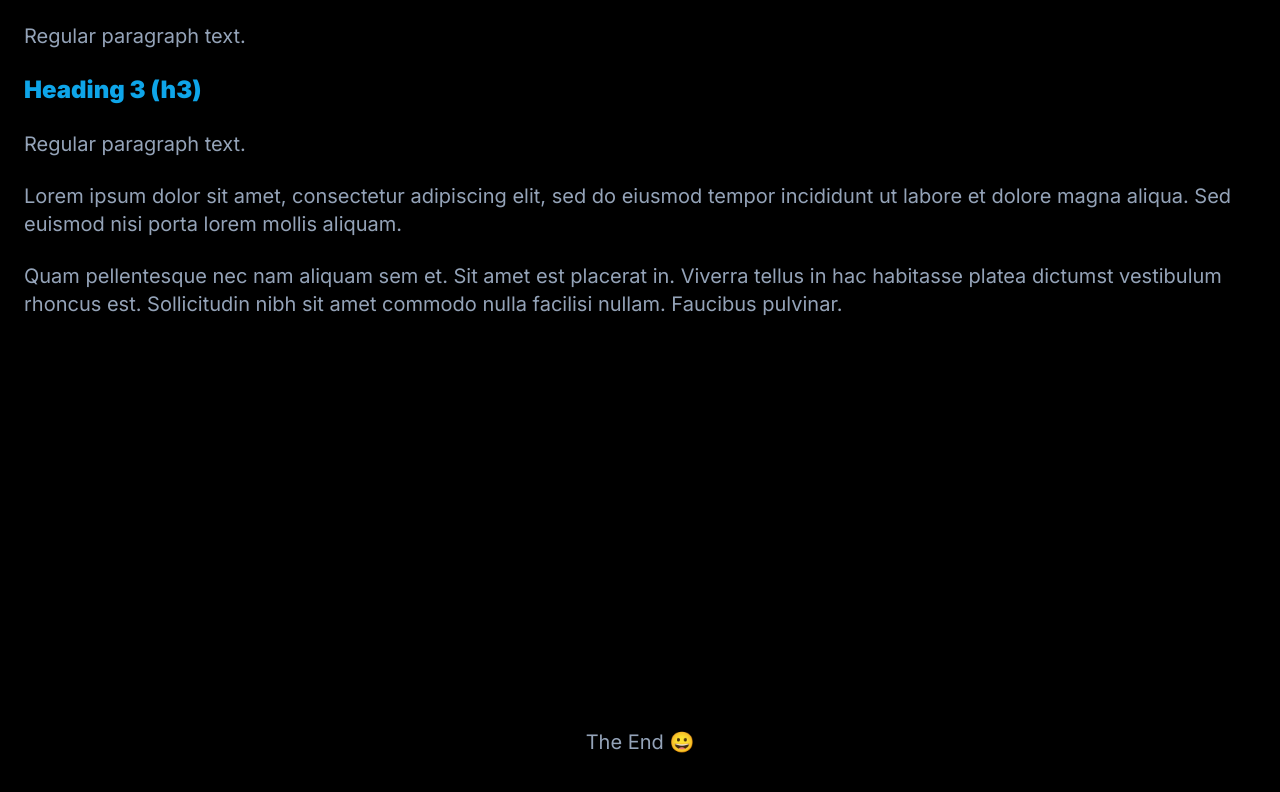
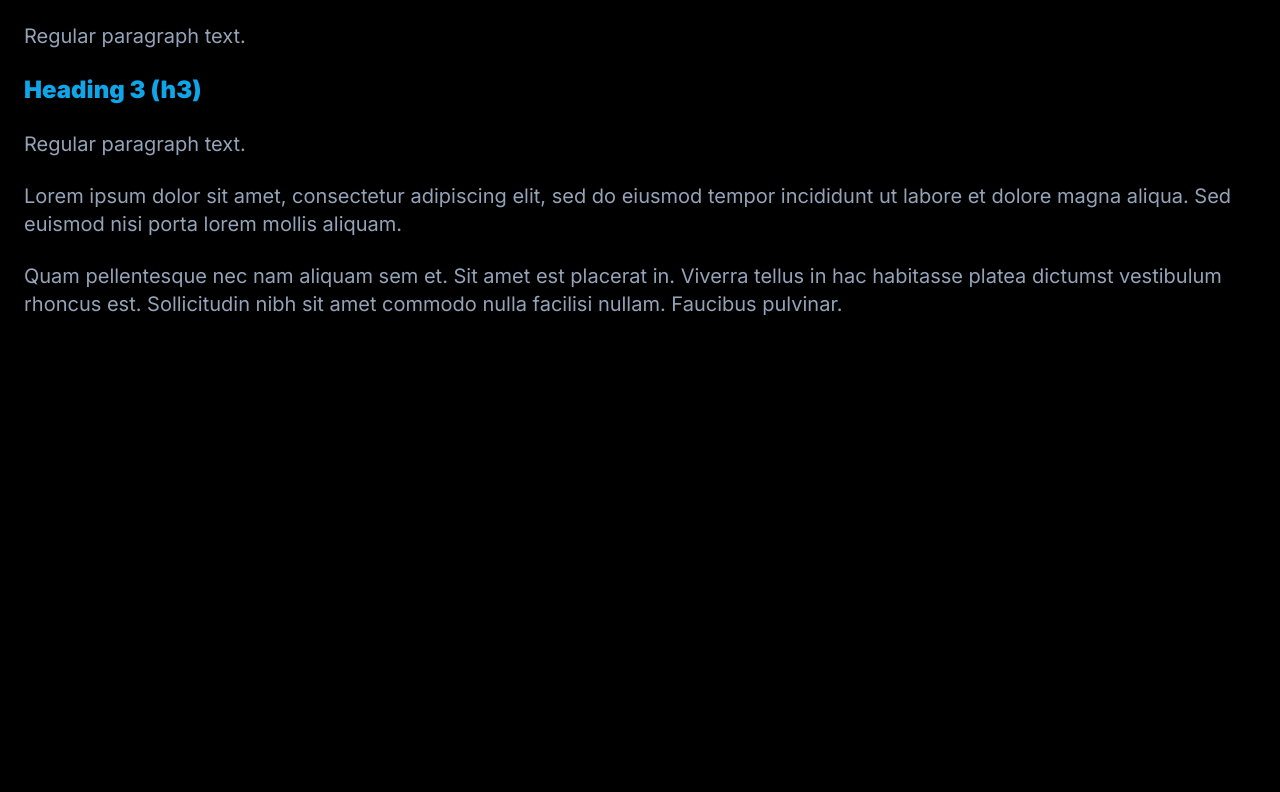
Before and after one commit to veryoddthomas/about, a Next.js app: page /debug in a window 1280 px wide. Shown: the part 634-1426 px from the top of the page. Built offline with nearby package versions, Linux system fonts and the light colour scheme; a web font is replaced by a local one.

Commit message:
Create component for PageEndDiv
Removed 'The End' from the pages.  It didn't improve
the overall experience.

```diff
--- a/app/(pages)/debug/page.js
+++ b/app/(pages)/debug/page.js
@@ -1,3 +1,5 @@
+import PageEndDiv from "../../components/PageEndDiv";
+
 export default function Debug() {
     return (
         <main className="bg-primary-dark">
@@ -42,11 +44,7 @@ export default function Debug() {
                     amet commodo nulla facilisi nullam. Faucibus pulvinar.
                 </p>
 
-                {/* The following pads below the last entry so that following
-                    the link will place the anchor at the top of the screen */}
-                <div className='min-h-screen min-w-full justify-center items-center flex flex-grow'>
-                    The End 😀
-                </div>
+                <PageEndDiv />
             </div>
         </main >
     );
--- a/app/(pages)/domains/page.jsx
+++ b/app/(pages)/domains/page.jsx
@@ -1,4 +1,5 @@
 import { domains } from "../../data/domains";
+import PageEndDiv from "../../components/PageEndDiv";
 
 
 const DomainDescription = ({ title, id, desc, icon, index }) => (
@@ -47,11 +48,7 @@ export default function Domains() {
             index={index}
             {...domain} />
         ))}
-        {/* The following pads below the last entry so that following
-            the link will place the anchor at the top of the screen */}
-        <div className='min-h-screen min-w-full justify-center items-center flex flex-grow'>
-          The End 😀
-        </div>
+        <PageEndDiv />
       </div>
     </main >
   );
--- a/app/(pages)/languages/page.jsx
+++ b/app/(pages)/languages/page.jsx
@@ -1,5 +1,5 @@
 import { languages, proficiency_ratings } from "../../data/languages";
-// import Image from "next/image";
+import PageEndDiv from "../../components/PageEndDiv";
 
 
 const LanguageDescription = ({ title, id, desc, proficiency, icon, index }) => (
@@ -57,11 +57,7 @@ export default function Languages() {
             index={index}
             {...language} />
         ))}
-        {/* The following pads below the last entry so that following
-            the link will place the anchor at the top of the screen */}
-        <div className='min-h-screen min-w-full justify-center items-center flex flex-grow'>
-          The End 😀
-        </div>
+        <PageEndDiv />
       </div>
     </main>
   );
--- a/app/assets/index.js
+++ b/app/assets/index.js
@@ -46,6 +46,7 @@ import valhalla from "./company/valhalla.png";
 import dod from "./dod.png";
 import src from "./src.png";
 import qrcode from "./qrcode.png";
+import tomz from "./tom-z-mercury-dark.png";
 
 
 export {
@@ -93,4 +94,5 @@ export {
   dod,
   src,
   qrcode,
+  tomz,
 };
--- /dev/null
+++ b/app/components/PageEndDiv.jsx
@@ -0,0 +1,10 @@
+{/* The following pads below the last entry so that following
+    the link will place the anchor at the top of the screen */}
+const PageEndDiv = ({ children, center }) => {
+    return (
+        <div className={`min-h-screen min-w-full flex flex-grow ${(center) ? 'justify-center items-center' : ''}`}>
+            {children}
+        </div>
+    )
+}
+export default PageEndDiv;
--- a/app/page.jsx
+++ b/app/page.jsx
@@ -7,6 +7,9 @@ import DomainCards from "./components/DomainCards";
 import LanguageCards from "./components/LanguageCards";
 import Experience from "./components/Experience";
 import Mission from "./components/Mission";
+import Image from "next/image";
+import { tomz } from "./assets";
+import PageEndDiv from "./components/PageEndDiv";
 
 
 export default function Home() {
@@ -20,12 +23,9 @@ export default function Home() {
       <Overview />
       <DomainCards />
       <LanguageCards />
-      <Contact />
-      {/* The following pads below the last entry so that following
-            the link will place the anchor at the top of the screen */}
-      <div className='min-h-screen min-w-full justify-center items-center flex flex-grow'>
-        The End 😀
-      </div>
+      <PageEndDiv>
+        <Contact />
+      </PageEndDiv>
     </main>
   );
 }
```
Also changed, not shown: app/(pages)/about/page.jsx (+0 -7 lines), app/(pages)/qrcode/page.jsx (+0 -8 lines).
